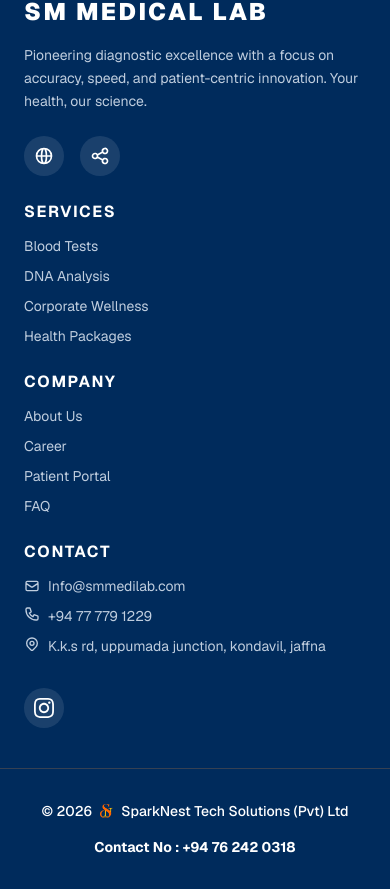
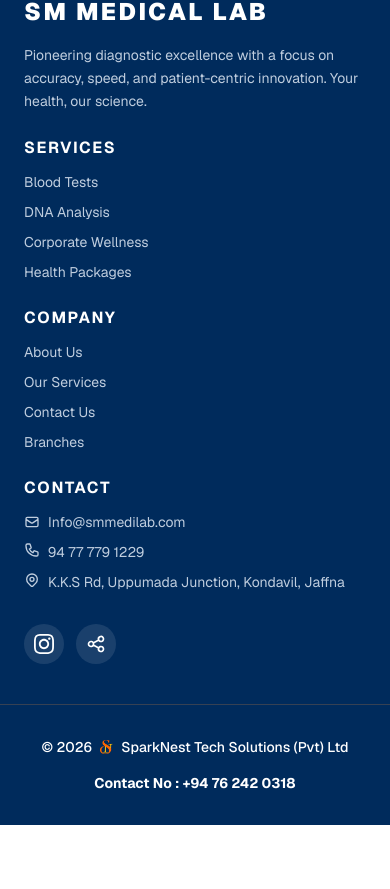
Before and after one commit to sparknestts/Smmedilab, a Next.js app: page /branches in a window 390 px wide. Shown: the part 3250-4139 px from the top of the page. After the commit the page ends 4075 px from the top, so only its background shows below. Built offline with nearby package versions, Linux system fonts and the light colour scheme.

Commit message:
created share button and updated footer

```diff
--- a/components/Footer.tsx
+++ b/components/Footer.tsx
@@ -1,4 +1,6 @@
 import Image from "next/image";
+import React from 'react';
+import ShareButton from './ShareButton';
 
 export default function Footer() {
     return (
@@ -13,18 +15,7 @@
                         <p className="text-blue-50/80 text-base leading-relaxed">
                             Pioneering diagnostic excellence with a focus on accuracy, speed, and patient-centric innovation. Your health, our science.
                         </p>
-                        <div className="flex items-center gap-4">
-                            <a href="#" className="bg-white/10 p-2.5 rounded-full hover:bg-[#002b5c]/20 transition-all">
-                                <svg className="w-5 h-5 text-[#ffffff]" fill="none" stroke="currentColor" viewBox="0 0 24 24">
-                                    <path strokeLinecap="round" strokeLinejoin="round" strokeWidth="2" d="M21 12a9 9 0 01-9 9m9-9a9 9 0 00-9-9m9 9H3m9 9a9 9 0 01-9-9m9 9c1.657 0 3-4.03 3-9s-1.343-9-3-9m0 18c-1.657 0-3-4.03-3-9s1.343-9 3-9m-9 9a9 9 0 019-9" />
-                                </svg>
-                            </a>
-                            <a href="#" className="bg-white/10 p-2.5 rounded-full hover:bg-[#002b5c]/20 transition-all">
-                                <svg className="w-5 h-5 text-[#ffffff]" fill="none" stroke="currentColor" viewBox="0 0 24 24">
-                                    <path strokeLinecap="round" strokeLinejoin="round" strokeWidth="2" d="M8.684 13.342C8.886 12.938 9 12.482 9 12c0-.482-.114-.938-.316-1.342m0 2.684a3 3 0 110-2.684m0 2.684l6.632 3.316m-6.632-6l6.632-3.316m0 0a3 3 0 105.367-2.684 3 3 0 00-5.367 2.684zm0 9.316a3 3 0 105.368 2.684 3 3 0 00-5.368-2.684z" />
-                                </svg>
-                            </a>
-                        </div>
+
                     </div>
 
                     {/* Column 2: Services */}
@@ -43,9 +34,9 @@
                         <h4 className="text-xl font-black uppercase tracking-widest text-[#ffffff]">Company</h4>
                         <ul className="space-y-4 text-blue-50/80 font-medium">
                             <li><a href="/about" className="hover:text-blue-50/80 transition-colors">About Us</a></li>
-                            <li><a href="#" className="hover:text-blue-50/80 transition-colors">Career</a></li>
-                            <li><a href="/contact" className="hover:text-blue-50/80 transition-colors">Patient Portal</a></li>
-                            <li><a href="#" className="hover:text-blue-50/80 transition-colors">FAQ</a></li>
+                            <li><a href="/services" className="hover:text-blue-50/80 transition-colors">Services</a></li>
+                            <li><a href="/contact" className="hover:text-blue-50/80 transition-colors">Contact Us</a></li>
+                            <li><a href="/branches" className="hover:text-blue-50/80 transition-colors">Branches</a></li>
                         </ul>
                     </div>
 
@@ -57,28 +48,34 @@
                                 <svg className="w-5 h-5 text-[#ffffff]" fill="none" stroke="currentColor" viewBox="0 0 24 24">
                                     <path strokeLinecap="round" strokeLinejoin="round" strokeWidth="2" d="M3 8l7.89 5.26a2 2 0 002.22 0L21 8M5 19h14a2 2 0 002-2V7a2 2 0 00-2-2H5a2 2 0 00-2 2v10a2 2 0 002 2z" />
                                 </svg>
-                                Info@smmedilab.com
+                                <a href="mailto:info@smmedilab.com">Info@smmedilab.com</a>
                             </li>
                             <li className="flex items-center gap-3">
                                 <svg className="w-5 h-5 text-[#ffffff]" fill="none" stroke="currentColor" viewBox="0 0 24 24">
                                     <path strokeLinecap="round" strokeLinejoin="round" strokeWidth="2" d="M3 5a2 2 0 012-2h3.28a1 1 0 01.948.684l1.498 4.493a1 1 0 01-.502 1.21l-2.257 1.13a11.042 11.042 0 005.516 5.516l1.13-2.257a1 1 0 011.21-.502l4.493 1.498a1 1 0 01.684.949V19a2 2 0 01-2 2h-1C9.716 21 3 14.284 3 6V5z" />
                                 </svg>
-                                +94 77 779 1229
+                                <a href="tel:+94777791229">+94 77 779 1229</a>
                             </li>
                             <li className="flex items-start gap-3">
                                 <svg className="w-5 h-5 text-[#ffffff] mt-1" fill="none" stroke="currentColor" viewBox="0 0 24 24">
                                     <path strokeLinecap="round" strokeLinejoin="round" strokeWidth="2" d="M17.657 16.657L13.414 20.9a1.998 1.998 0 01-2.827 0l-4.244-4.243a8 8 0 1111.314 0z" />
                                     <path strokeLinecap="round" strokeLinejoin="round" strokeWidth="2" d="M15 11a3 3 0 11-6 0 3 3 0 016 0z" />
                                 </svg>
-                                K.k.s rd, uppumada junction, kondavil, jaffna
+                                K.K.S Rd, Uppumada Junction, Kondavil,
+                                Jaffna
                             </li>
                         </ul>
                         <div className="flex items-center gap-3 pt-2">
-                            <a href="https://www.instagram.com/smmedilabsjaffna?igsh=MTUwYng2NDFrMWJzaw==" target="_blank" rel="noopener noreferrer" className="bg-white/10 p-2.5 rounded-full hover:bg-[#002b5c]/20 transition-all">
+                            <a href="https://www.instagram.com/smmedilabsjaffna?igsh=MTUwYng2NDFrMWJzaw==" target="_blank" rel="noopener noreferrer" title="Instagram" className="bg-white/10 p-2.5 rounded-full hover:bg-[#002b5c]/20 transition-all cursor-pointer">
                                 <svg className="w-5 h-5 text-[#ffffff]" fill="currentColor" viewBox="0 0 24 24">
-                                    <path d="M12 2.163c3.204 0 3.584.012 4.85.07 3.252.148 4.771 1.691 4.919 4.919.058 1.265.069 1.645.069 4.849 0 3.205-.012 3.584-.069 4.849-.149 3.225-1.664 4.771-4.919 4.919-1.266.058-1.644.07-4.85.07-3.204 0-3.584-.012-4.849-.07-3.26-.149-4.771-1.699-4.919-4.92-.058-1.265-.07-1.644-.07-4.849 0-3.204.013-3.583.07-4.849.149-3.227 1.664-4.771 4.919-4.919 1.266-.057 1.645-.069 4.849-.069zm0-2.163c-3.259 0-3.667.014-4.947.072-4.358.2-6.78 2.618-6.98 6.98-.059 1.281-.073 1.689-.073 4.948 0 3.259.014 3.668.072 4.948.2 4.358 2.618 6.78 6.98 6.98 1.281.058 1.689.072 4.948.072 3.259 0 3.668-.014 4.948-.072 4.354-.2 6.782-2.618 6.979-6.98.059-1.28.073-1.689.073-4.948 0-3.259-.014-3.667-.072-4.947-.196-4.354-2.617-6.78-6.979-6.98-1.281-.059-1.69-.073-4.949-.073zm0 5.838c-3.403 0-6.162 2.759-6.162 6.162s2.759 6.163 6.162 6.163 6.162-2.759 6.162-6.163c0-3.403-2.759-6.162-6.162-6.162zm0 10.162c-2.209 0-4-1.79-4-4 0-2.209 1.791-4 4-4s4 1.791 4 4c0 2.21-1.791 4-4 4zm6.406-11.845c-.796 0-1.441.645-1.441 1.44s.645 1.44 1.441 1.44c.795 0 1.439-.645 1.439-1.44s-.644-1.44-1.439-1.44z"/>
+                                    <path d="M12 2.163c3.204 0 3.584.012 4.85.07 3.252.148 4.771 1.691 4.919 4.919.058 1.265.069 1.645.069 4.849 0 3.205-.012 3.584-.069 4.849-.149 3.225-1.664 4.771-4.919 4.919-1.266.058-1.644.07-4.85.07-3.204 0-3.584-.012-4.849-.07-3.26-.149-4.771-1.699-4.919-4.92-.058-1.265-.07-1.644-.07-4.849 0-3.204.013-3.583.07-4.849.149-3.227 1.664-4.771 4.919-4.919 1.266-.057 1.645-.069 4.849-.069zm0-2.163c-3.259 0-3.667.014-4.947.072-4.358.2-6.78 2.618-6.98 6.98-.059 1.281-.073 1.689-.073 4.948 0 3.259.014 3.668.072 4.948.2 4.358 2.618 6.78 6.98 6.98 1.281.058 1.689.072 4.948.072 3.259 0 3.668-.014 4.948-.072 4.354-.2 6.782-2.618 6.979-6.98.059-1.28.073-1.689.073-4.948 0-3.259-.014-3.667-.072-4.947-.196-4.354-2.617-6.78-6.979-6.98-1.281-.059-1.69-.073-4.949-.073zm0 5.838c-3.403 0-6.162 2.759-6.162 6.162s2.759 6.163 6.162 6.163 6.162-2.759 6.162-6.163c0-3.403-2.759-6.162-6.162-6.162zm0 10.162c-2.209 0-4-1.79-4-4 0-2.209 1.791-4 4-4s4 1.791 4 4c0 2.21-1.791 4-4 4zm6.406-11.845c-.796 0-1.441.645-1.441 1.44s.645 1.44 1.441 1.44c.795 0 1.439-.645 1.439-1.44s-.644-1.44-1.439-1.44z" />
                                 </svg>
                             </a>
+                            <ShareButton title="Share link to friends" className="bg-white/10 p-2.5 rounded-full hover:bg-[#002b5c]/20 transition-all cursor-pointer">
+                                <svg className="w-5 h-5 text-[#ffffff]" fill="none" stroke="currentColor" viewBox="0 0 24 24">
+                                    <path strokeLinecap="round" strokeLinejoin="round" strokeWidth="2" d="M8.684 13.342C8.886 12.938 9 12.482 9 12c0-.482-.114-.938-.316-1.342m0 2.684a3 3 0 110-2.684m0 2.684l6.632 3.316m-6.632-6l6.632-3.316m0 0a3 3 0 105.367-2.684 3 3 0 00-5.367 2.684zm0 9.316a3 3 0 105.368 2.684 3 3 0 00-5.368-2.684z" />
+                                </svg>
+                            </ShareButton>
                             {/*[
                                 { name: 'fb', path: 'M18 2h-3a5 5 0 00-5 5v3H7v4h3v8h4v-8h3l1-4h-4V7a1 1 0 011-1h3z' },
                                 { name: 'li', path: 'M16 8a6 6 0 016 6v7h-4v-7a2 2 0 00-2-2 2 2 0 00-2 2v7h-4v-7a6 6 0 016-6z M2 9h4v12H2z M4 2a2 2 0 110 4 2 2 0 010-4z' },
@@ -104,7 +101,7 @@
                 </div>
 
                 {/* Desktop Bottom Bar */}
-                <div className="hidden md:flex pt-6 pb-8 flex-row items-center justify-center gap-120 border-t border-white/10 px-6">
+                <div className="hidden md:flex pt-6 pb-8 flex-row items-center justify-between border-t border-white/10">
                     <div className="flex items-center gap-2">
                         <p className="text-[#ffffff] text-sm font-medium">
                             &copy; {new Date().getFullYear()}
@@ -120,9 +117,8 @@
                             SparkNest Tech Solutions (Pvt) Ltd
                         </p>
                     </div>
-                    <div className="flex items-center gap-8 text-[#ffffff] text-sm font-bold">
-                        <a href="#" className="hover:text-white transition-colors">Contact No : +94 76 242 0318</a>
-                        {/* <a href="#" className="hover:text-white transition-colors">Terms of Service</a> */}
+                    <div className="flex items-center text-[#ffffff] text-sm font-bold">
+                        <a href="tel:+94762420318" className="hover:text-white transition-colors">Contact No : +94 76 242 0318</a>
                     </div>
                 </div>
 
@@ -134,18 +130,7 @@
                         <p className="text-blue-50/80 text-sm leading-relaxed mb-6">
                             Pioneering diagnostic excellence with a focus on accuracy, speed, and patient-centric innovation. Your health, our science.
                         </p>
-                        <div className="flex items-left justify-left gap-4">
-                            <a href="#" className="bg-white/10 p-2.5 rounded-full hover:bg-[#64748B] transition-all">
-                                <svg className="w-5 h-5" fill="none" stroke="currentColor" viewBox="0 0 24 24">
-                                    <path strokeLinecap="round" strokeLinejoin="round" strokeWidth="2" d="M21 12a9 9 0 01-9 9m9-9a9 9 0 00-9-9m9 9H3m9 9a9 9 0 01-9-9m9 9c1.657 0 3-4.03 3-9s-1.343-9-3-9m0 18c-1.657 0-3-4.03-3-9s1.343-9 3-9m-9 9a9 9 0 019-9" />
-                                </svg>
-                            </a>
-                            <a href="#" className="bg-white/10 p-2.5 rounded-full hover:bg-white/20 transition-all">
-                                <svg className="w-5 h-5" fill="none" stroke="currentColor" viewBox="0 0 24 24">
-                                    <path strokeLinecap="round" strokeLinejoin="round" strokeWidth="2" d="M8.684 13.342C8.886 12.938 9 12.482 9 12c0-.482-.114-.938-.316-1.342m0 2.684a3 3 0 110-2.684m0 2.684l6.632 3.316m-6.632-6l6.632-3.316m0 0a3 3 0 105.367-2.684 3 3 0 00-5.367 2.684zm0 9.316a3 3 0 105.368 2.684 3 3 0 00-5.368-2.684z" />
-                                </svg>
-                            </a>
-                        </div>
+
                     </div>
 
                     {/* Services Section */}
@@ -164,9 +149,9 @@
                         <h4 className="text-left text-base font-bold uppercase tracking-widest text-[#ffffff]">Company</h4>
                         <ul className="space-y-2.5 text-blue-50/80 text-sm text-left">
                             <li><a href="/about" className="hover:text-blue-50/80 transition-colors">About Us</a></li>
-                            <li><a href="#" className="hover:text-blue-50/80 transition-colors">Career</a></li>
-                            <li><a href="/contact" className="hover:text-blue-50/80 transition-colors">Patient Portal</a></li>
-                            <li><a href="#" className="hover:text-blue-50/80 transition-colors">FAQ</a></li>
+                            <li><a href="/services" className="hover:text-blue-50/80 transition-colors">Our Services</a></li>
+                            <li><a href="/contact" className="hover:text-blue-50/80 transition-colors">Contact Us</a></li>
+                            <li><a href="/branches" className="hover:text-blue-50/80 transition-colors">Branches</a></li>
                         </ul>
                     </div>
 
@@ -178,31 +163,37 @@
                                 <svg className="w-4 h-4" fill="none" stroke="currentColor" viewBox="0 0 24 24">
                                     <path strokeLinecap="round" strokeLinejoin="round" strokeWidth="2" d="M3 8l7.89 5.26a2 2 0 002.22 0L21 8M5 19h14a2 2 0 002-2V7a2 2 0 00-2-2H5a2 2 0 00-2 2v10a2 2 0 002 2z" />
                                 </svg>
-                                Info@smmedilab.com
+                                <a href="mailto:info@smmedilab.com">Info@smmedilab.com</a>
                             </li>
                             <li className="flex items-left justify-left gap-2">
                                 <svg className="w-4 h-4" fill="none" stroke="currentColor" viewBox="0 0 24 24">
                                     <path strokeLinecap="round" strokeLinejoin="round" strokeWidth="2" d="M3 5a2 2 0 012-2h3.28a1 1 0 01.948.684l1.498 4.493a1 1 0 01-.502 1.21l-2.257 1.13a11.042 11.042 0 005.516 5.516l1.13-2.257a1 1 0 011.21-.502l4.493 1.498a1 1 0 01.684.949V19a2 2 0 01-2 2h-1C9.716 21 3 14.284 3 6V5z" />
                                 </svg>
-                                +94 77 779 1229
+                                <a href="tel:94777791229">94 77 779 1229</a>
                             </li>
                             <li className="flex items-left justify-left gap-2">
                                 <svg className="w-4 h-4" fill="none" stroke="currentColor" viewBox="0 0 24 24">
                                     <path strokeLinecap="round" strokeLinejoin="round" strokeWidth="2" d="M17.657 16.657L13.414 20.9a1.998 1.998 0 01-2.827 0l-4.244-4.243a8 8 0 1111.314 0z" />
                                     <path strokeLinecap="round" strokeLinejoin="round" strokeWidth="2" d="M15 11a3 3 0 11-6 0 3 3 0 016 0z" />
                                 </svg>
-                                K.k.s rd, uppumada junction, kondavil, jaffna
+                                K.K.S Rd, Uppumada Junction, Kondavil,
+                                Jaffna
                             </li>
                         </ul>
                     </div>
 
                     {/* Social Media Icons */}
                     <div className="flex bg-[#002b5c] items-left justify-left gap-3 pt-2">
-                        <a href="https://www.instagram.com/smmedilabsjaffna?igsh=MTUwYng2NDFrMWJzaw==" target="_blank" rel="noopener noreferrer" className="bg-white/10 p-2.5 rounded-full hover:bg-[#002b5c]/20 transition-all">
+                        <a href="https://www.instagram.com/smmedilabsjaffna?igsh=MTUwYng2NDFrMWJzaw==" target="_blank" rel="noopener noreferrer" title="Instagram" className="bg-white/10 p-2.5 rounded-full hover:bg-[#002b5c]/20 transition-all cursor-pointer">
                             <svg className="w-5 h-5 text-[#ffffff]" fill="currentColor" viewBox="0 0 24 24">
-                                <path d="M12 2.163c3.204 0 3.584.012 4.85.07 3.252.148 4.771 1.691 4.919 4.919.058 1.265.069 1.645.069 4.849 0 3.205-.012 3.584-.069 4.849-.149 3.225-1.664 4.771-4.919 4.919-1.266.058-1.644.07-4.85.07-3.204 0-3.584-.012-4.849-.07-3.26-.149-4.771-1.699-4.919-4.92-.058-1.265-.07-1.644-.07-4.849 0-3.204.013-3.583.07-4.849.149-3.227 1.664-4.771 4.919-4.919 1.266-.057 1.645-.069 4.849-.069zm0-2.163c-3.259 0-3.667.014-4.947.072-4.358.2-6.78 2.618-6.98 6.98-.059 1.281-.073 1.689-.073 4.948 0 3.259.014 3.668.072 4.948.2 4.358 2.618 6.78 6.98 6.98 1.281.058 1.689.072 4.948.072 3.259 0 3.668-.014 4.948-.072 4.354-.2 6.782-2.618 6.979-6.98.059-1.28.073-1.689.073-4.948 0-3.259-.014-3.667-.072-4.947-.196-4.354-2.617-6.78-6.979-6.98-1.281-.059-1.69-.073-4.949-.073zm0 5.838c-3.403 0-6.162 2.759-6.162 6.162s2.759 6.163 6.162 6.163 6.162-2.759 6.162-6.163c0-3.403-2.759-6.162-6.162-6.162zm0 10.162c-2.209 0-4-1.79-4-4 0-2.209 1.791-4 4-4s4 1.791 4 4c0 2.21-1.791 4-4 4zm6.406-11.845c-.796 0-1.441.645-1.441 1.44s.645 1.44 1.441 1.44c.795 0 1.439-.645 1.439-1.44s-.644-1.44-1.439-1.44z"/>
+                                <path d="M12 2.163c3.204 0 3.584.012 4.85.07 3.252.148 4.771 1.691 4.919 4.919.058 1.265.069 1.645.069 4.849 0 3.205-.012 3.584-.069 4.849-.149 3.225-1.664 4.771-4.919 4.919-1.266.058-1.644.07-4.85.07-3.204 0-3.584-.012-4.849-.07-3.26-.149-4.771-1.699-4.919-4.92-.058-1.265-.07-1.644-.07-4.849 0-3.204.013-3.583.07-4.849.149-3.227 1.664-4.771 4.919-4.919 1.266-.057 1.645-.069 4.849-.069zm0-2.163c-3.259 0-3.667.014-4.947.072-4.358.2-6.78 2.618-6.98 6.98-.059 1.281-.073 1.689-.073 4.948 0 3.259.014 3.668.072 4.948.2 4.358 2.618 6.78 6.98 6.98 1.281.058 1.689.072 4.948.072 3.259 0 3.668-.014 4.948-.072 4.354-.2 6.782-2.618 6.979-6.98.059-1.28.073-1.689.073-4.948 0-3.259-.014-3.667-.072-4.947-.196-4.354-2.617-6.78-6.979-6.98-1.281-.059-1.69-.073-4.949-.073zm0 5.838c-3.403 0-6.162 2.759-6.162 6.162s2.759 6.163 6.162 6.163 6.162-2.759 6.162-6.163c0-3.403-2.759-6.162-6.162-6.162zm0 10.162c-2.209 0-4-1.79-4-4 0-2.209 1.791-4 4-4s4 1.791 4 4c0 2.21-1.791 4-4 4zm6.406-11.845c-.796 0-1.441.645-1.441 1.44s.645 1.44 1.441 1.44c.795 0 1.439-.645 1.439-1.44s-.644-1.44-1.439-1.44z" />
                             </svg>
                         </a>
+                        <ShareButton title="Share link to friends" className="bg-white/10 p-2.5 rounded-full hover:bg-[#002b5c]/20 transition-all cursor-pointer">
+                            <svg className="w-5 h-5 text-[#ffffff]" fill="none" stroke="currentColor" viewBox="0 0 24 24">
+                                <path strokeLinecap="round" strokeLinejoin="round" strokeWidth="2" d="M8.684 13.342C8.886 12.938 9 12.482 9 12c0-.482-.114-.938-.316-1.342m0 2.684a3 3 0 110-2.684m0 2.684l6.632 3.316m-6.632-6l6.632-3.316m0 0a3 3 0 105.367-2.684 3 3 0 00-5.367 2.684zm0 9.316a3 3 0 105.368 2.684 3 3 0 00-5.368-2.684z" />
+                            </svg>
+                        </ShareButton>
                     </div>
                 </div>
 
--- /dev/null
+++ b/components/ShareButton.tsx
@@ -0,0 +1,49 @@
+"use client";
+
+import React, { ReactNode } from "react";
+
+interface ShareButtonProps {
+  className?: string;
+  title?: string;
+  children: ReactNode;
+}
+
+const ShareButton = ({ className, title, children }: ShareButtonProps) => {
+  const handleShare = async (e: React.MouseEvent) => {
+    e.preventDefault();
+    const shareData = {
+      title: "SMMEDILAB",
+      text: "Check out this website",
+      url: "https://www.smmedilab.com",
+    };
+
+    if (navigator.share) {
+      try {
+        await navigator.share(shareData);
+      } catch {
+        // user cancelled or error - safe to ignore
+      }
+    } else {
+      // Fallback for desktop browsers without share support
+      try {
+        await navigator.clipboard.writeText(shareData.url);
+        alert("Link copied to clipboard!");
+      } catch {
+        // clipboard write failed silently
+      }
+    }
+  };
+
+  return (
+    <button
+      onClick={handleShare}
+      className={className}
+      title={title}
+      aria-label={title || "Share this website"}
+    >
+      {children}
+    </button>
+  );
+};
+
+export default ShareButton;
```
